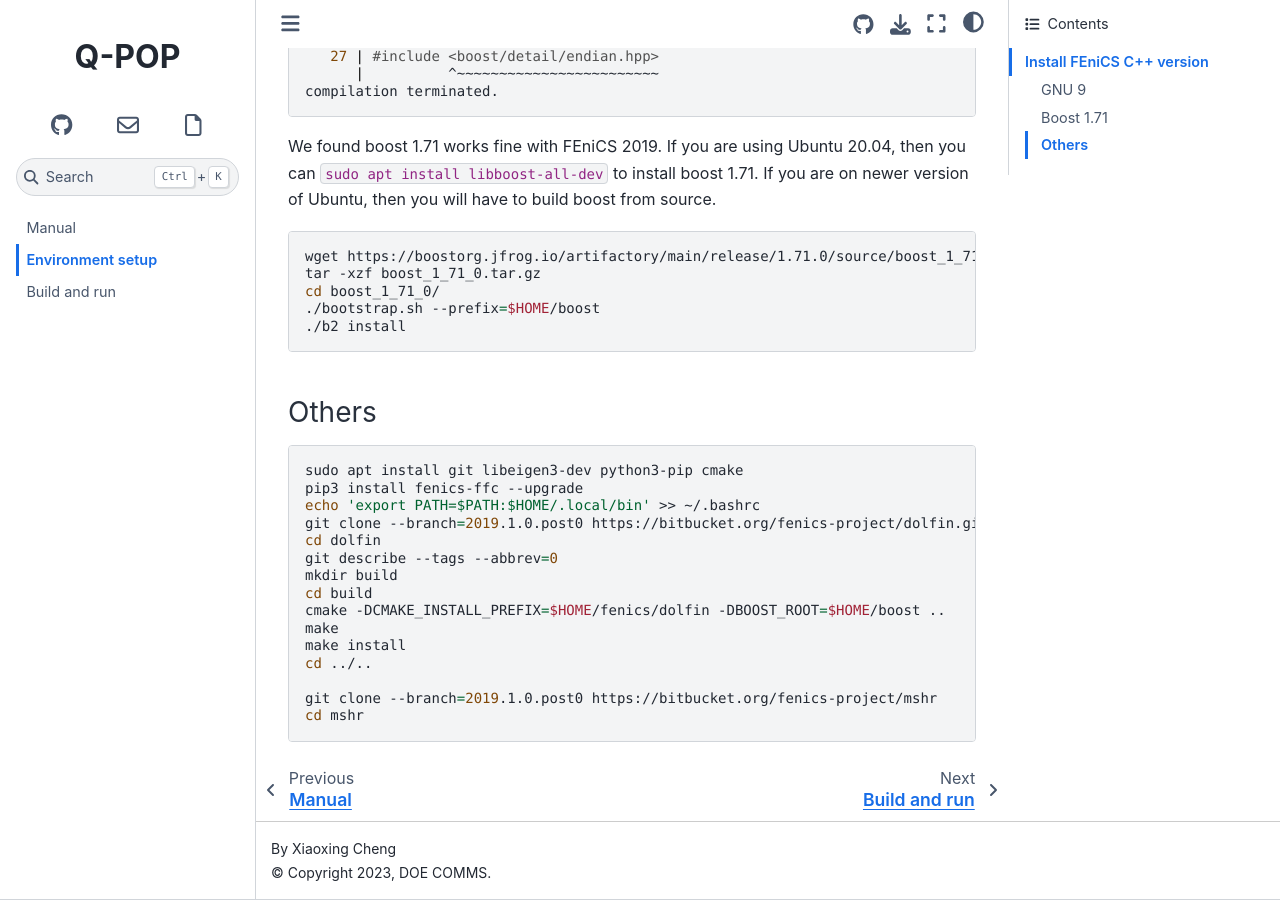
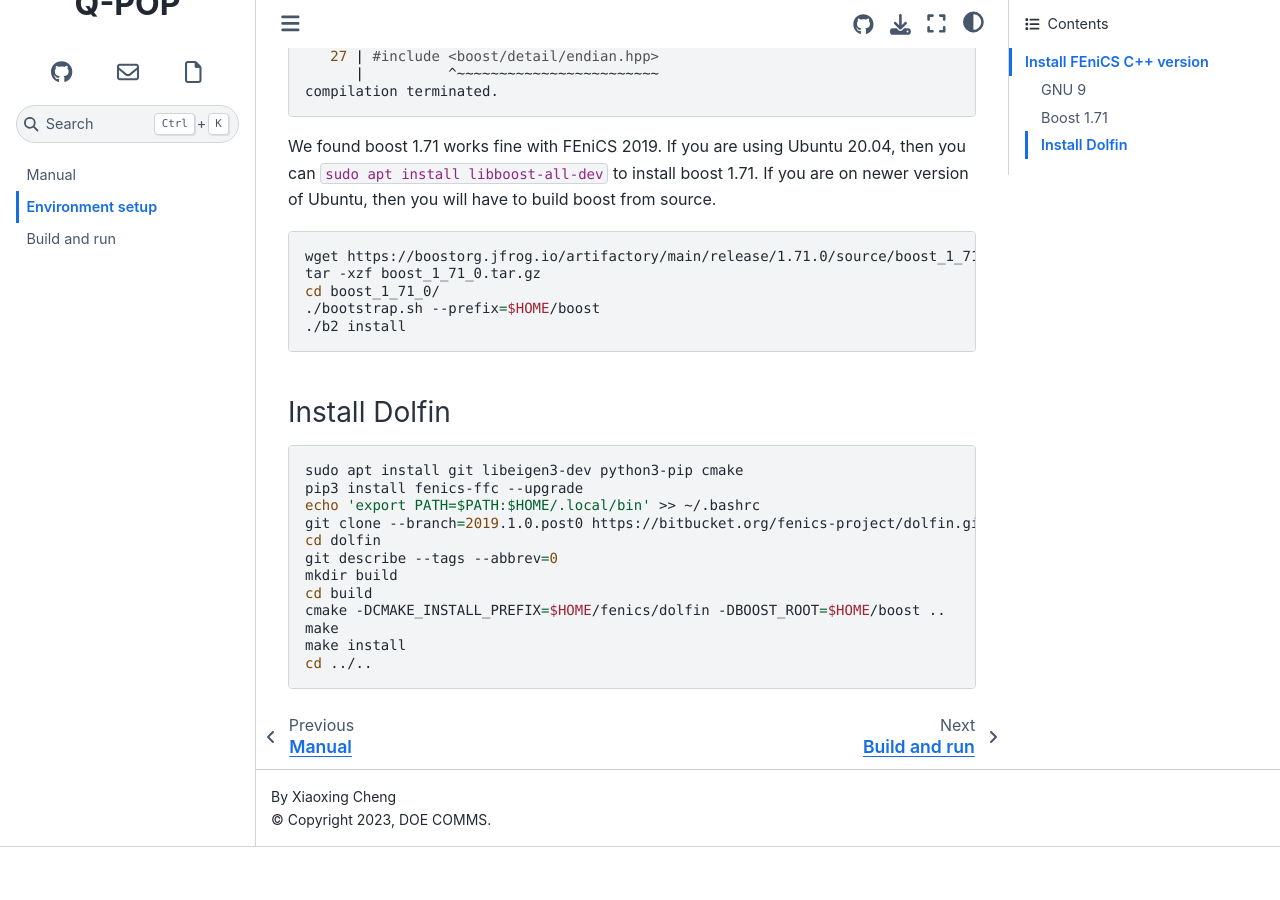
Before and after one commit to DOE-COMMS/Q-POP-Modules, a Sphinx documentation site: the page built from docs/prepare.md, in a window 1280 px wide and 900 px high, scrolled down 644 px. Built offline with Sphinx 7.4.7 and the Sphinx Book theme 1.1.4, drawn with Linux system fonts in a browser that asks for light colours; after the commit the page ends 1491 px from its top, so only the background shows below that.

Commit message:
update docs

````diff
--- a/docs/prepare.md
+++ b/docs/prepare.md
@@ -32,7 +32,7 @@ cd boost_1_71_0/
 ./b2 install
 ```
 
-### Others
+### Install Dolfin
 ```sh
 sudo apt install git libeigen3-dev python3-pip cmake
 pip3 install fenics-ffc --upgrade
@@ -46,8 +46,4 @@ cmake -DCMAKE_INSTALL_PREFIX=$HOME/fenics/dolfin -DBOOST_ROOT=$HOME/boost ..
 make
 make install
 cd ../..
-
-git clone --branch=2019.1.0.post0 https://bitbucket.org/fenics-project/mshr
-cd mshr
-
 ```
````
Also changed, not shown: docs/index.md (+2 -0 lines).
